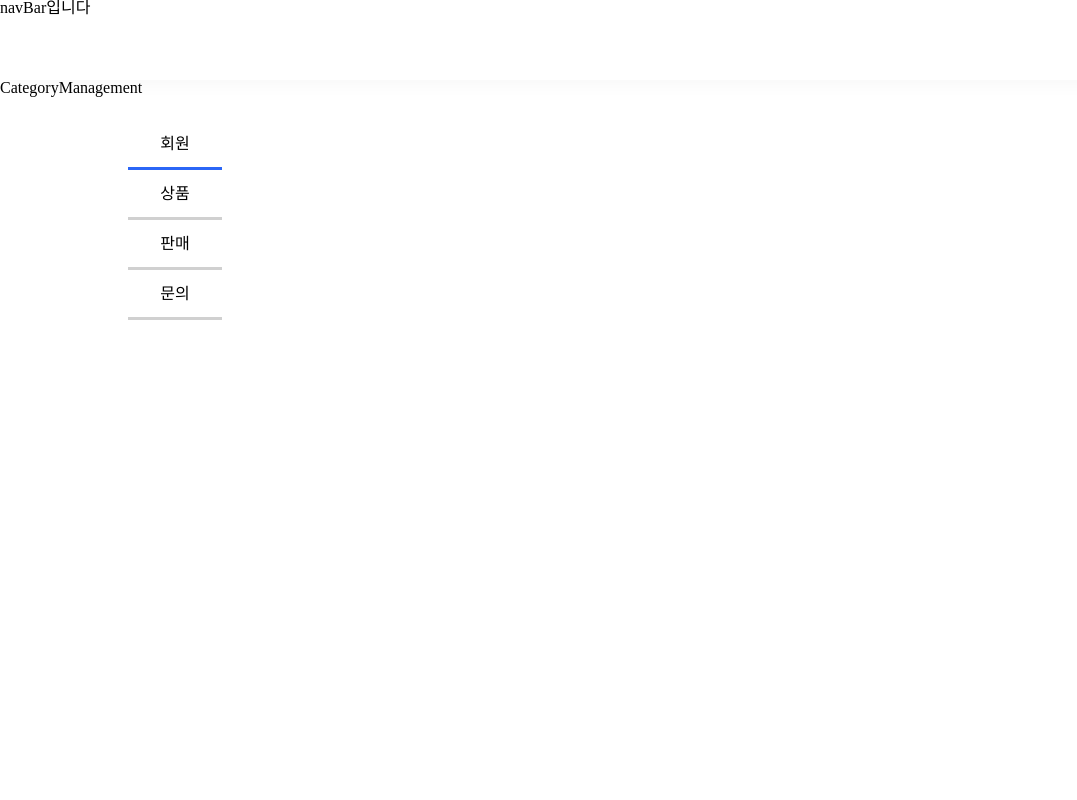
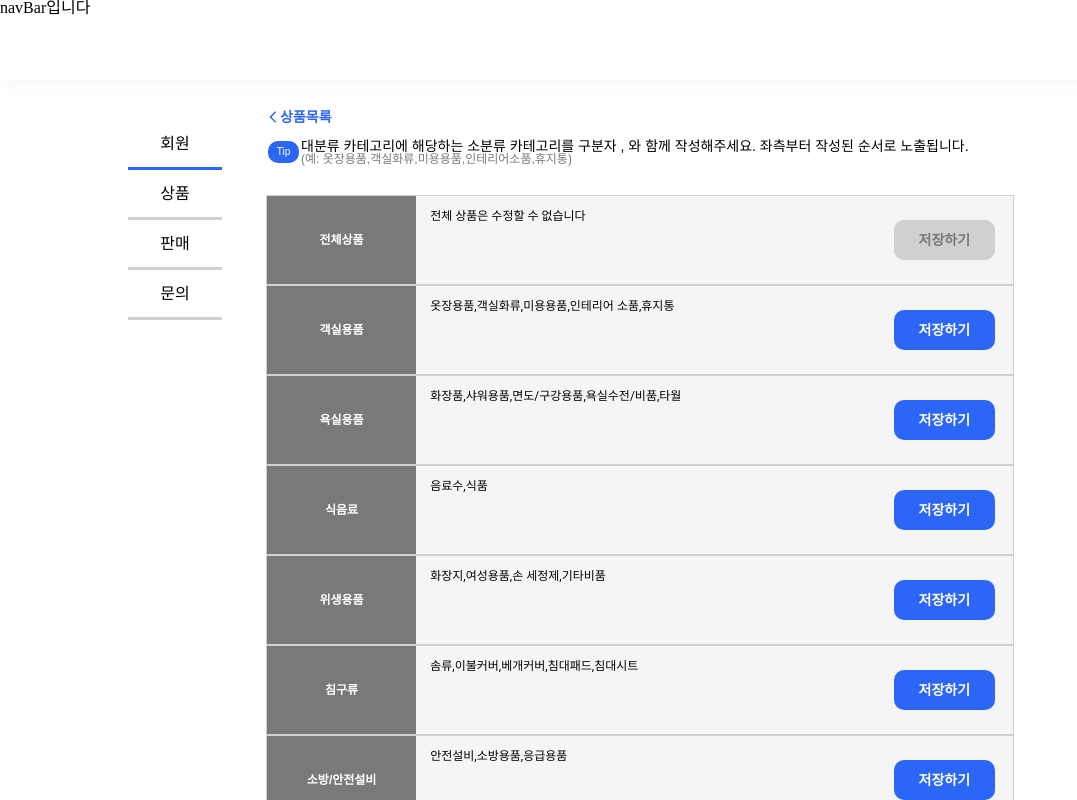
Before and after one commit to FastCampus-Final-Project-bizcurator-1/FinalProject-1-Frontend, a React (Create React App) app: page /admin/management/product/category in a window 1280 px wide. Shown: the top 800 px of the page, without its empty margins (0-1077 px from the left). Built offline with nearby package versions, Linux system fonts and the light colour scheme.

Commit message:
[ADD] CategoryManagement 컴포넌트 추가

```diff
--- a/src/index.js
+++ b/src/index.js
@@ -20,7 +20,7 @@ import ProductDetail from './pages/user/shopping/ProductDetail';
 import Shopping from './pages/user/shopping/Shopping';
 import Payment from './pages/user/Payment';
 import AdminLogin from './pages/admin/AdminLogin';
-import CategoryManagement from './pages/admin/CategoryManagement';
+import CategoryManagement from './pages/admin/product/CategoryManagement';
 import InquiryHistory from './pages/admin/inquiryhistory/InquiryHistory';
 import PaymentHistory from './pages/admin/paymentHistory/PaymentHistory';
 import Product from './pages/admin/Product';
--- a/src/pages/admin/CategoryManagement.jsx
+++ /dev/null
@@ -1,5 +0,0 @@
-import React from 'react';
-
-export default function CategoryManagement() {
-  return <div>CategoryManagement</div>;
-}
--- /dev/null
+++ b/src/pages/admin/product/CategoryItem.jsx
@@ -0,0 +1,127 @@
+import React, { useEffect, useState } from 'react';
+import styled from 'styled-components';
+
+export default function CategoryItem({ mainCategory }) {
+  const [text, setText] = useState('');
+  const [isFocused, setIsFocused] = useState(false);
+
+  const handleFocused = () => {
+    setIsFocused(prev => !prev);
+  };
+
+  const isButtonVisible =
+    mainCategory === '전체상품' ? true : mainCategory === '기타' ? true : false;
+
+  useEffect(() => {
+    fetch(`/mock/admin/category/${mainCategory}.json`)
+      .then(res => res.json())
+      .then(data => setText(data.category));
+  }, []);
+
+  const handleChange = e => {
+    const inputText = e.target.value;
+    if (inputText.length < 80) {
+      setText(inputText);
+    }
+  };
+
+  return (
+    <Container>
+      <MainCategory>{mainCategory.replace('_', '/')}</MainCategory>
+      <SubCategoryContaienr onFocus={handleFocused} onBlur={handleFocused}>
+        <SubCategory
+          isButtonVisible={isButtonVisible}
+          readOnly={isButtonVisible}
+          value={
+            mainCategory === '전체상품'
+              ? '전체 상품은 수정할 수 없습니다'
+              : mainCategory === '기타'
+              ? '기타 상품은 수정할 수 없습니다.'
+              : text
+          }
+          onChange={handleChange}
+        />
+        <ButtonContaier isFocused={isFocused}>
+          <Button isButtonVisible={isButtonVisible}>저장하기</Button>
+        </ButtonContaier>
+      </SubCategoryContaienr>
+    </Container>
+  );
+}
+const Container = styled.li`
+  ${props => props.theme.variables.flex('row', '', 'flex-start')}
+  position: relative;
+  width: 100%;
+  height: 90px;
+  border-bottom: 1px solid #d0d0d0;
+  font-size: 14px;
+
+  border: 1px solid #d0d0d0;
+  @media (max-width: 1024px) {
+    font-size: 12px;
+  }
+`;
+
+const MainCategory = styled.div`
+  ${props => props.theme.variables.flex('', 'center', 'center')}
+  width: 20%;
+  min-width: 80px;
+  height: 100%;
+  background-color: #797979;
+  color: #ffffff;
+  font-size: 12px;
+  font-weight: bold;
+`;
+
+const SubCategoryContaienr = styled.div`
+  ${props => props.theme.variables.flex('', 'center', 'center')}
+  width: 80%;
+  height: 100%;
+`;
+
+const SubCategory = styled.textarea`
+  ${props => props.theme.variables.flex('', 'flex-start', 'center')}
+  width: 80%;
+  height: 100%;
+  padding: 10px 14px;
+  font-size: 12px;
+  color: #000000;
+  background-color: #f5f5f5;
+  resize: none;
+  border: none;
+
+  @media (max-width: 480px) {
+    font-size: 10px;
+  }
+
+  &:focus {
+    background-color: #ffffff;
+    outline: none;
+  }
+`;
+
+const ButtonContaier = styled.div`
+  width: 20%;
+  height: 100%;
+  position: relative;
+  background-color: ${props => (props.isFocused ? '#ffffff' : '#f5f5f5')};
+`;
+
+const Button = styled.div`
+  position: absolute;
+  width: 85%;
+  height: 40px;
+  border-radius: 10px;
+  text-align: center;
+  color: ${props => (props.isButtonVisible ? '#797979' : '#ffffff')};
+  line-height: 40px;
+  background-color: ${props => (props.isButtonVisible ? '#d0d0d0' : '#2b66f6')};
+  top: 50%;
+  transform: translateY(-50%);
+  cursor: ${props => (props.isButtonVisible ? '' : 'pointer')};
+  font-weight: bold;
+
+  @media (max-width: 480px) {
+    font-size: 10px;
+  }
+`;
--- /dev/null
+++ b/src/pages/admin/product/CategoryManagement.jsx
@@ -0,0 +1,123 @@
+import React, { useEffect, useState } from 'react';
+import styled from 'styled-components';
+import { MdOutlineArrowBackIos } from 'react-icons/md';
+import CategoryItem from './CategoryItem';
+
+export default function CategoryManagement() {
+  const MainCategory = [
+    '전체상품',
+    '객실용품',
+    '욕실용품',
+    '식음료',
+    '위생용품',
+    '침구류',
+    '소방_안전설비',
+    '가전_전자제품',
+    '청소_시설관리',
+    '사무용품',
+    '기타',
+  ];
+
+  return (
+    <Container>
+      <BtnArea>
+        <Category href="/admin/management/product">
+          <MdOutlineArrowBackIos />
+          상품목록
+        </Category>
+      </BtnArea>
+      <Row1>
+        <Tip>Tip</Tip>
+        <TextContainer>
+          <Text>
+            대분류 카테고리에 해당하는 소분류 카테고리를 구분자 , 와 함께
+            작성해주세요. 좌측부터 작성된 순서로 노출됩니다.
+          </Text>
+          <SubText>
+            (예: 옷장용품,객실화류,미용용품,인테리어소품,휴지통)
+          </SubText>
+        </TextContainer>
+      </Row1>
+      <Row2>
+        {MainCategory.map((mainCategory, i) => {
+          return <CategoryItem key={i} mainCategory={mainCategory} />;
+        })}
+      </Row2>
+    </Container>
+  );
+}
+
+const Container = styled.div`
+  ${props => props.theme.variables.flex('column', '', 'center')}
+  width: 50%;
+  font-family: 'Noto Sans KR', sans-serif;
+  left: 10%;
+  margin: 30px auto;
+  padding: 0 10px;
+
+  @media (max-width: 1440px) {
+    width: 60%;
+  }
+
+  @media (max-width: 1024px) {
+    width: 100%;
+  }
+`;
+
+const BtnArea = styled.div`
+  width: 100%;
+  ${props => props.theme.variables.flex('', 'space-between', 'center')}
+  margin-bottom :15px;
+`;
+
+const Category = styled.a`
+  color: #2b66f6;
+  font-size: 14px;
+  font-weight: 600;
+  ${props => props.theme.variables.flex('', 'center', 'center')}
+  transition: 0.3s ease;
+  @media (max-width: 768px) {
+    font-size: 12px;
+  }
+`;
+
+const Row1 = styled.div`
+  width: 100%;
+  ${props => props.theme.variables.flex('row', 'flex-start', 'center')}
+  color: ${props => props.color};
+`;
+
+const Row2 = styled.div`
+  width: 100%;
+  margin-top: 30px;
+`;
+
+const Tip = styled.div`
+  min-width: 31px;
+  height: 22px;
+  margin: 2px;
+  border-radius: 10px;
+  background-color: #2b66f6;
+  font-size: 10px;
+  text-align: center;
+  line-height: 21px;
+  color: #ffffff;
+`;
+
+const TextContainer = styled.div``;
+
+const Text = styled.div`
+  font-size: 14px;
+
+  @media (max-width: 768px) {
+    font-size: 12px;
+  }
+`;
+const SubText = styled.div`
+  font-size: 12px;
+  color: #797979;
+
+  @media (max-width: 768px) {
+    font-size: 10px;
+  }
+`;
```
